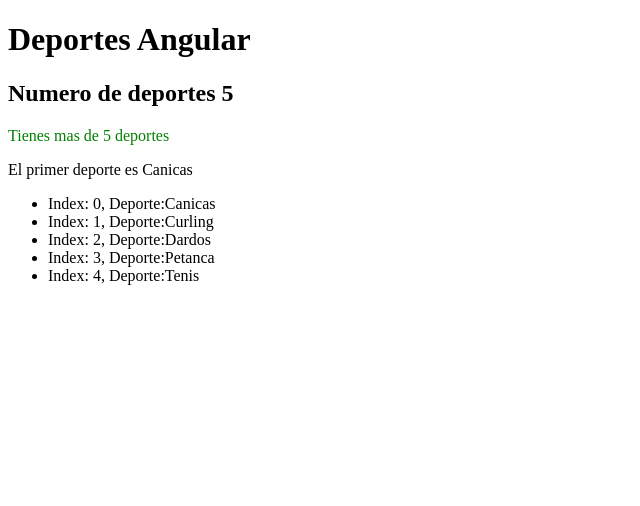
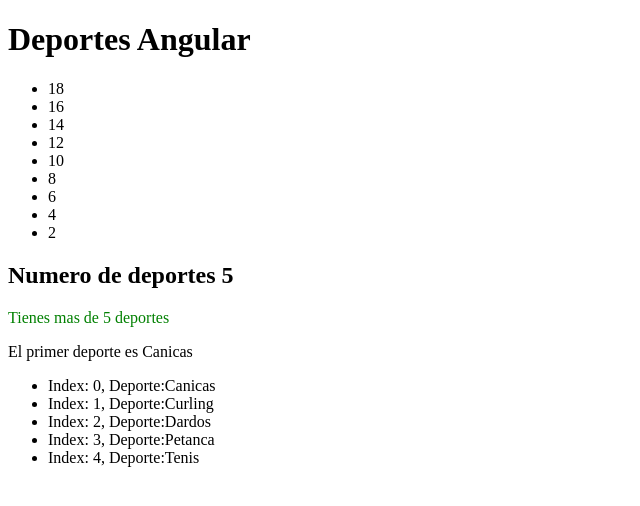
Before and after one commit to angeldzz/primerangular, an Angular app: page / in a window 1280 px wide. Shown: the top 506 px of the page, without its empty margins (0-640 px from the left). Built offline with nearby package versions, Linux system fonts and the light colour scheme.

Commit message:
condicionales css

```diff
--- /dev/null
+++ b/src/components/deportes/deportes.component.css
@@ -0,0 +1,9 @@
+.rojo{
+    background-color: black;
+    color: red;
+    font-weight: 900;
+}
+.verde{
+    background-color: rgb(102, 102, 102);
+    color: green;
+}
--- a/src/components/deportes/deportes.component.html
+++ b/src/components/deportes/deportes.component.html
@@ -1,5 +1,22 @@
 <div>
     <h1>Deportes Angular</h1>
+    <ul>
+        <!-- Tipos de Formas de hacer ifs -->
+        <!-- [style.color]="num % 2 === 0 ? 'red' : 'green'" -->
+
+
+        <!-- [ngClass]="{
+            rojo: num % 2 === 0,
+            verde:num % 2 !== 0,
+        }" -->
+
+
+        <!-- [class.rojo]="num % 2 === 0"
+        [class.verde]="num % 2 !== 0" -->
+        <li *ngFor="let num of numeros">
+            {{num  * 2 }}
+        </li>
+    </ul>
     <h2>Numero de deportes {{ sports.length }}</h2>
     <div *ngIf="sports.length < 5; then condicionTrue; else condicionelse">
     </div>
--- a/src/components/deportes/deportes.component.ts
+++ b/src/components/deportes/deportes.component.ts
@@ -3,13 +3,16 @@
 @Component({
     selector: 'app-deportes',
     templateUrl: './deportes.component.html',
+    styleUrl:'./deportes.component.css',
     standalone:false,
 })
 
 export class Deportes implements OnInit {
     public sports: Array<string>
+    public numeros: Array<number>
     constructor() {
         this.sports = ["Canicas", "Curling", "Dardos", "Petanca","Tenis"]
+        this.numeros = [9,8,7,6,5,4,3,2,1]
     }
 
     ngOnInit():void {
```
